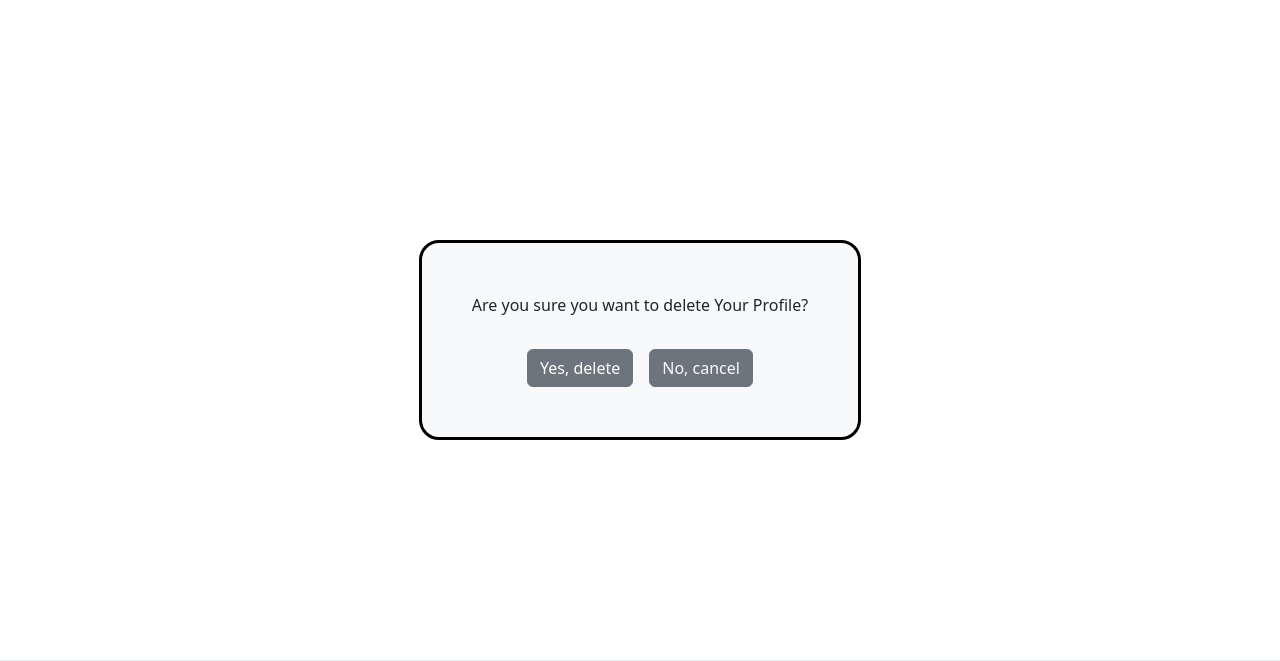
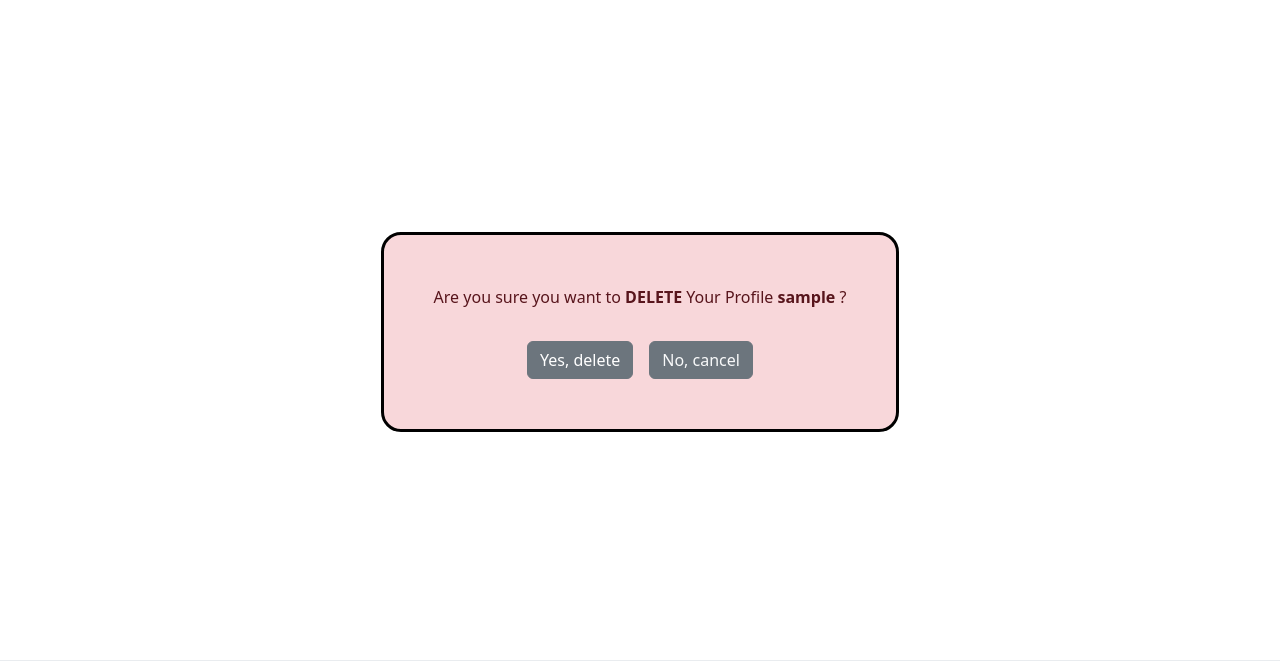
Before and after one commit to Cam-4587/TechTalk, a Django app: page /about/delete-profile/ in a window 1280 px wide. Shown: the part 78-739 px from the top of the page. Run offline with Django 4.2, Linux system fonts and the light colour scheme; the visitor is signed in with stand-in values (Sample User, id 1); data comes from the database, SQL or seed files in the repository; some libraries are stand-ins or nearby versions.

Commit message:
style: add alert styling to delete forms, refactor: Removed login required decorator for editing and deleting blog posts

```diff
--- a/about/templates/about/profile_delete.html
+++ b/about/templates/about/profile_delete.html
@@ -6,8 +6,8 @@
 
 
 <main class="main-content">
-        <div class="delete-form bg-light">
-            <p class="my-6">Are you sure you want to delete Your Profile?</p>
+        <div class="delete-form alert alert-danger">
+            <p class="my-6">Are you sure you want to <strong>DELETE</strong> Your Profile <strong>{{ user }}</strong> ?</p>
                 <form class="d-flex flex-column align-items-center" method="post">
                         {% csrf_token %}
                         <div class="d-flex pt-3 gap-3">
--- a/blog/templates/blog/comment_delete.html
+++ b/blog/templates/blog/comment_delete.html
@@ -4,8 +4,8 @@
 
 <!--Comemnt delete form-->
 <main class="main-content">
-        <div class="delete-form bg-light">
-                <p class="my-6">Are you sure you want to delete this comment?</p>
+        <div class="delete-form alert alert-danger">
+                <p class="my-6">Are you sure you want to <strong>DELETE</strong> this comment?</p>
                 <form class="d-flex flex-column align-items-center" method="post">
                         {% csrf_token %}
                         <h6>{{comment.author}} @{{ comment.created_on}}</h6>
--- a/blog/templates/blog/delete_blog_post.html
+++ b/blog/templates/blog/delete_blog_post.html
@@ -4,8 +4,8 @@
 
 <!--Blog post creation form-->
 <main class="main-content">
-        <div class="delete-form bg-light">
-                <p class="my-6">Are you sure you want to delete this Post?</p>
+        <div class="delete-form alert alert-danger">
+                <p class="my-6">Are you sure you want to <strong>DELETE</strong> this Post?</p>
                 <form class="d-flex flex-column align-items-center" method="post">
                         {% csrf_token %}
                         <h6>{{post.title}} @{{ post.created_on}}</h6>
--- a/blog/templates/blog/reply_delete.html
+++ b/blog/templates/blog/reply_delete.html
@@ -3,8 +3,8 @@
 {% block content %}
 <!--reply delete form-->
 <main class="main-content">
-    <div class="delete-form bg-light">
-            <p class="my-6">Are you sure you want to delete this comment?</p>
+    <div class="delete-form alert alert-danger">
+            <p class="my-6">Are you sure you want to <strong>DELETE</strong> this reply?</p>
             <form class="d-flex flex-column align-items-center" method="post">
                     {% csrf_token %}
                     <h6>{{reply.author}} @{{ reply.created_on}}</h6>
--- a/templates/base.html
+++ b/templates/base.html
@@ -149,7 +149,6 @@
         integrity="sha384-0pUGZvbkm6XF6gxjEnlmuGrJXVbNuzT9qBBavbLwCsOGabYfZo0T0to5eqruptLy"
         crossorigin="anonymous"></script>
     <script async defer src="https://kit.fontawesome.com/591946d0d0.js" crossorigin="anonymous"></script>
-    <script async defer src="https://cdn.jsdelivr.net/npm/alpinejs@3.x.x/dist/cdn.min.js"></script>
     {% block extra_js %}
     <!-- Additional js can be added by templates that extend this one -->
     {% endblock extra_js %}
```
Also changed, not shown: blog/views.py (+7 -7 lines).
